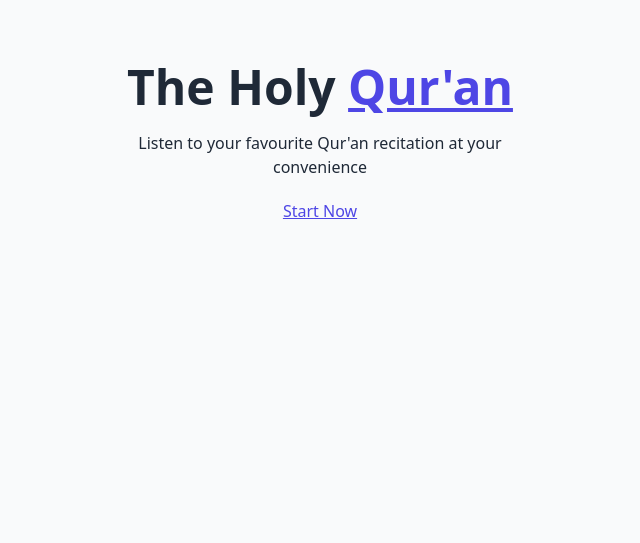
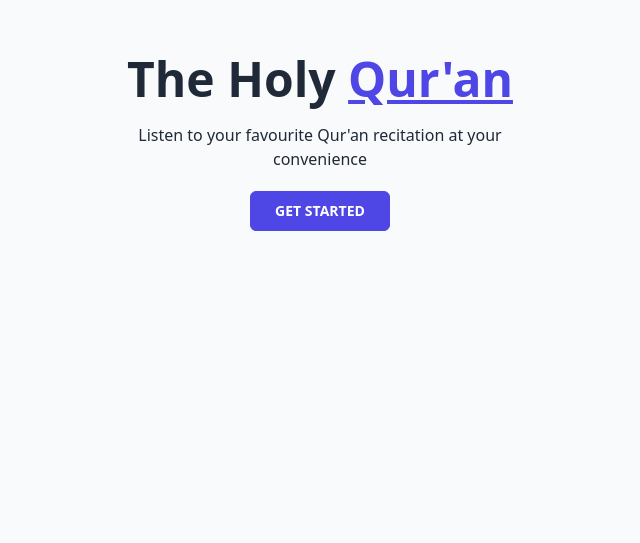
Before and after one commit to Awaddd/The-Holy-Quran, a React (Vite) app: page / in a window 1280 px wide. Shown: the part 257-800 px from the top of the page, without its empty margins (320-960 px from the left). Built offline with nearby package versions, Linux system fonts and the light colour scheme; no server answers.

Commit message:
Removed link from the home hero

```diff
--- a/src/Pages/Home.tsx
+++ b/src/Pages/Home.tsx
@@ -4,7 +4,6 @@ import Chapters from '../Components/Chapters/Chapters'
 import Button from '../Library/Components/Button/Button'
 import Hero from '../Library/Components/Hero/Hero'
 import Reciters from '../Components/Reciters/Reciters'
-import Link from '../Library/Components/Link/Link'
 
 function Home() {
 
@@ -18,11 +17,10 @@ function Home() {
     const title = <h1 className="mb-5 text-5xl font-extrabold">The Holy <span className="text-primary underline">Qur'an</span></h1>
     const content = <p className="mb-5">Listen to your favourite Qur'an recitation at your convenience</p>
     const button = <Button classes="btn-primary" label='Get Started' action={scrollToTarget} />
-    const link = <Link label="Start Now" url="" />
 
     return (
         <main>
-            <Hero title={title} content={content} action={link}></Hero>
+            <Hero title={title} content={content} action={button}></Hero>
             <Reciters></Reciters>
             <Chapters></Chapters>
         </main>
```
